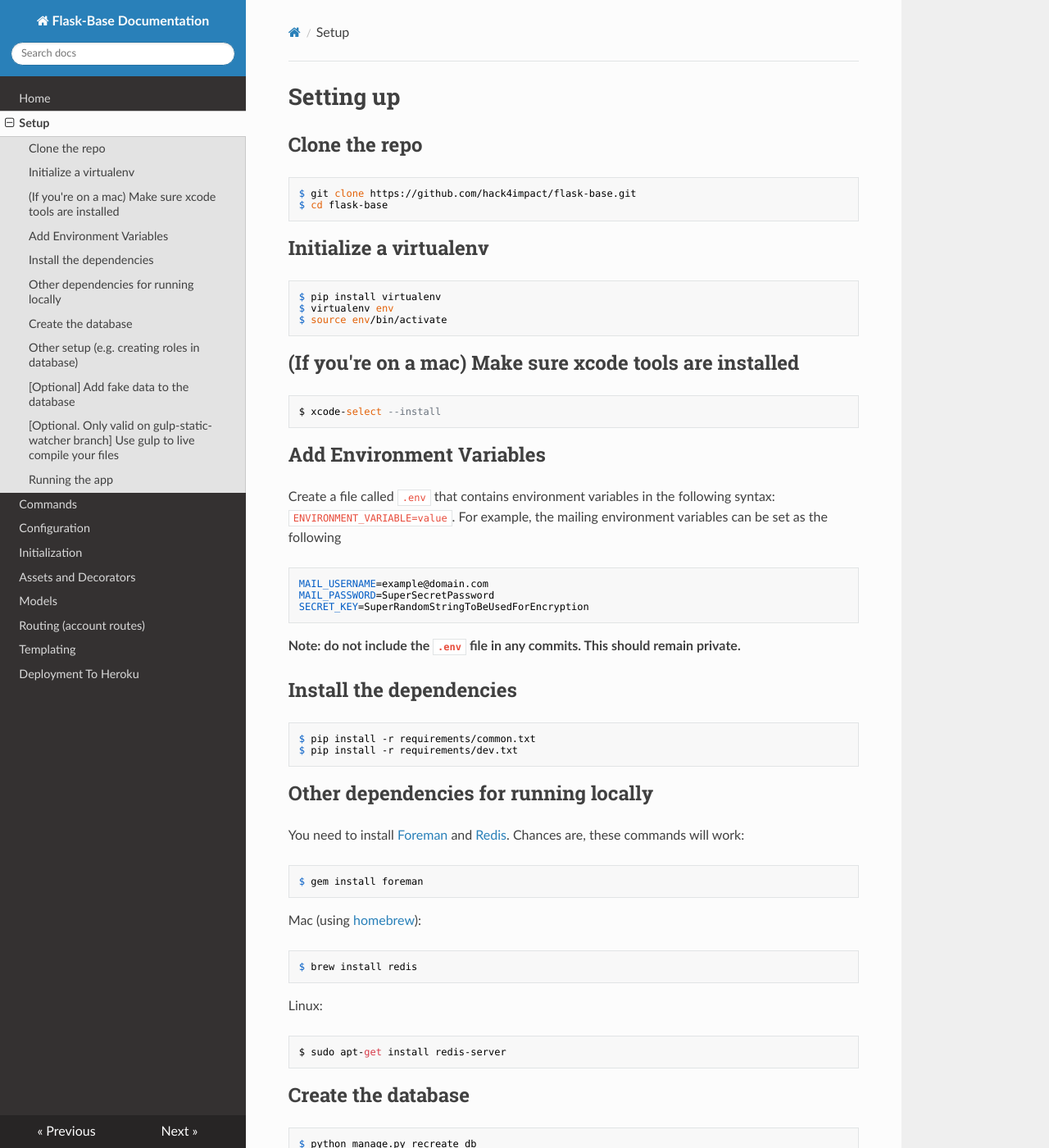
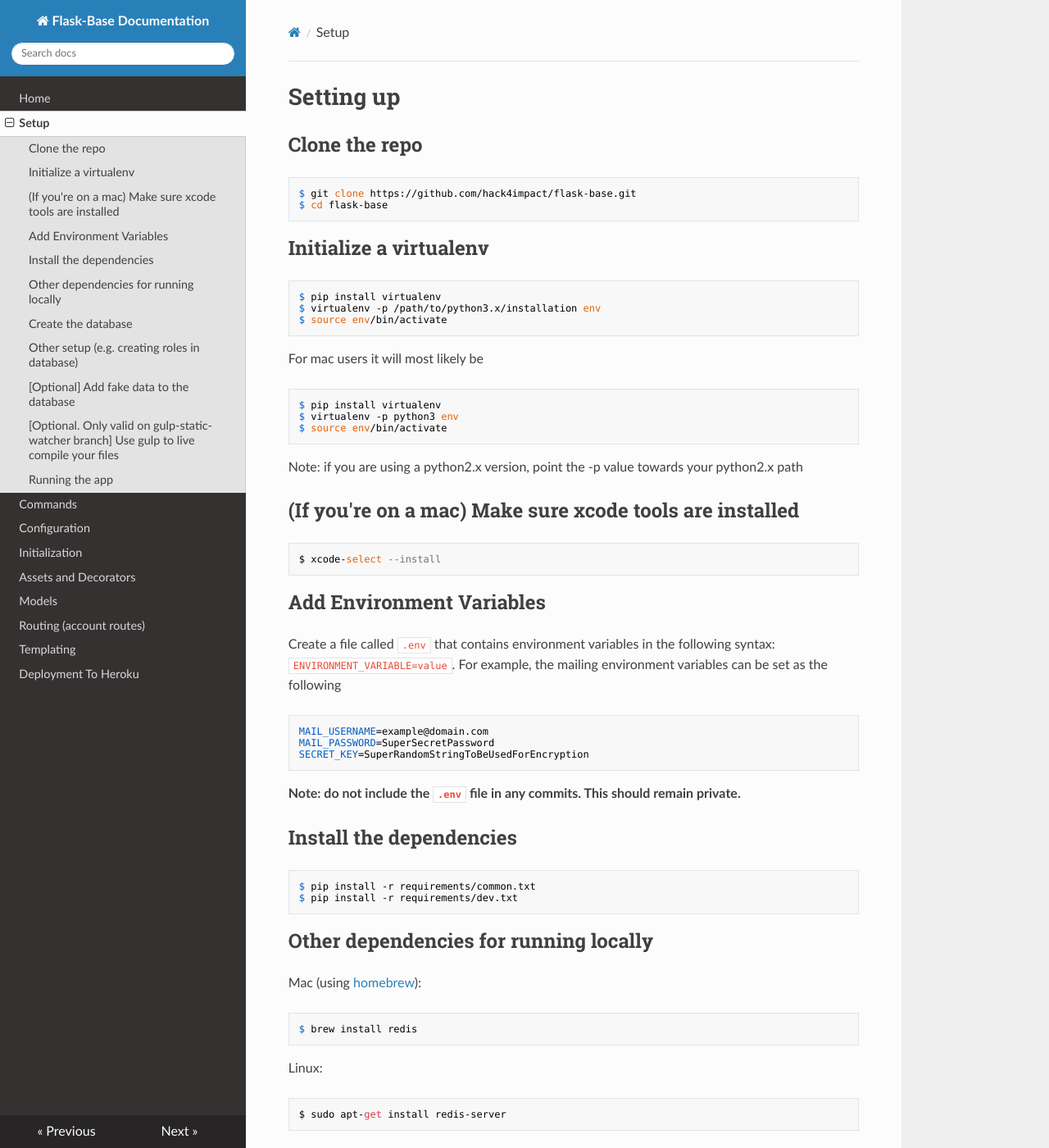
Before and after one commit to openrbi/xrm-ui, an MkDocs documentation site: the page built from docs/setup.md, in a window 1280 px wide and 1400 px high. Shown: the whole window at 82% size. Built offline with MkDocs 1.6.1, drawn with Linux system fonts in a browser that asks for light colours; nearby versions of some CDN libraries; old or Windows-style settings are respelled for this version of MkDocs; some of the changed text lies outside the part shown.

Commit message:
Update setup.md

````diff
--- a/docs/setup.md
+++ b/docs/setup.md
@@ -11,9 +11,17 @@ $ cd flask-base
 
 ```
 $ pip install virtualenv
-$ virtualenv env
+$ virtualenv -p /path/to/python3.x/installation env
 $ source env/bin/activate
 ```
+
+For mac users it will most likely be
+```
+$ pip install virtualenv
+$ virtualenv -p python3 env
+$ source env/bin/activate
+```
+Note: if you are using a python2.x version, point the -p value towards your python2.x path
 
 ## (If you're on a mac) Make sure xcode tools are installed
 
@@ -40,12 +48,6 @@ $ pip install -r requirements/dev.txt
 ```
 
 ## Other dependencies for running locally
-
-You need to install [Foreman](https://ddollar.github.io/foreman/) and [Redis](http://redis.io/). Chances are, these commands will work:
-
-```
-$ gem install foreman
-```
 
 Mac (using [homebrew](http://brew.sh/)):
 
@@ -90,5 +92,5 @@ $ python manage.py add_fake_data
 
 ```
 $ source env/bin/activate
-$ foreman start -f Local
+$ honcho start -f Local
 ```
````
